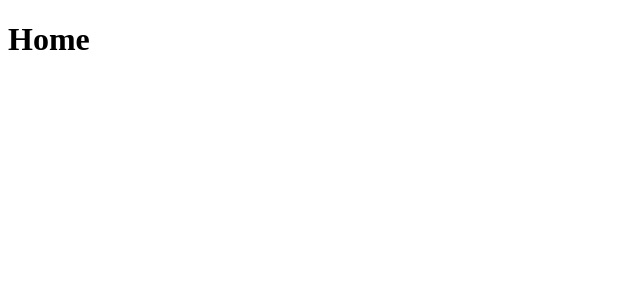
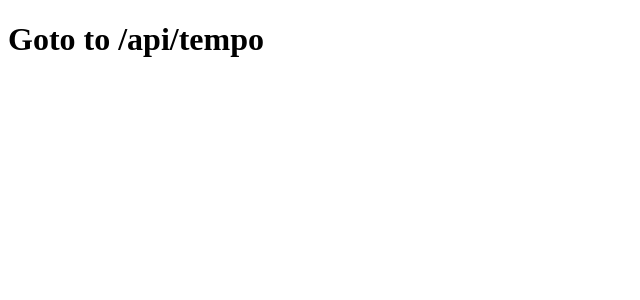
Before and after one commit to guSh1masak1/rDiscord-API, a Next.js app: page / in a window 1280 px wide. Shown: the top 300 px of the page, without its empty margins (0-640 px from the left). Built offline with nearby package versions, Linux system fonts and the light colour scheme.

Commit message:
h1 update

```diff
--- a/pages/index.js
+++ b/pages/index.js
@@ -1,7 +1,7 @@
 function Home() {
     return(
         <div>
-            <h1>Home</h1>
+            <h1>Goto to /api/tempo</h1>
         </div>
 
     )
```
